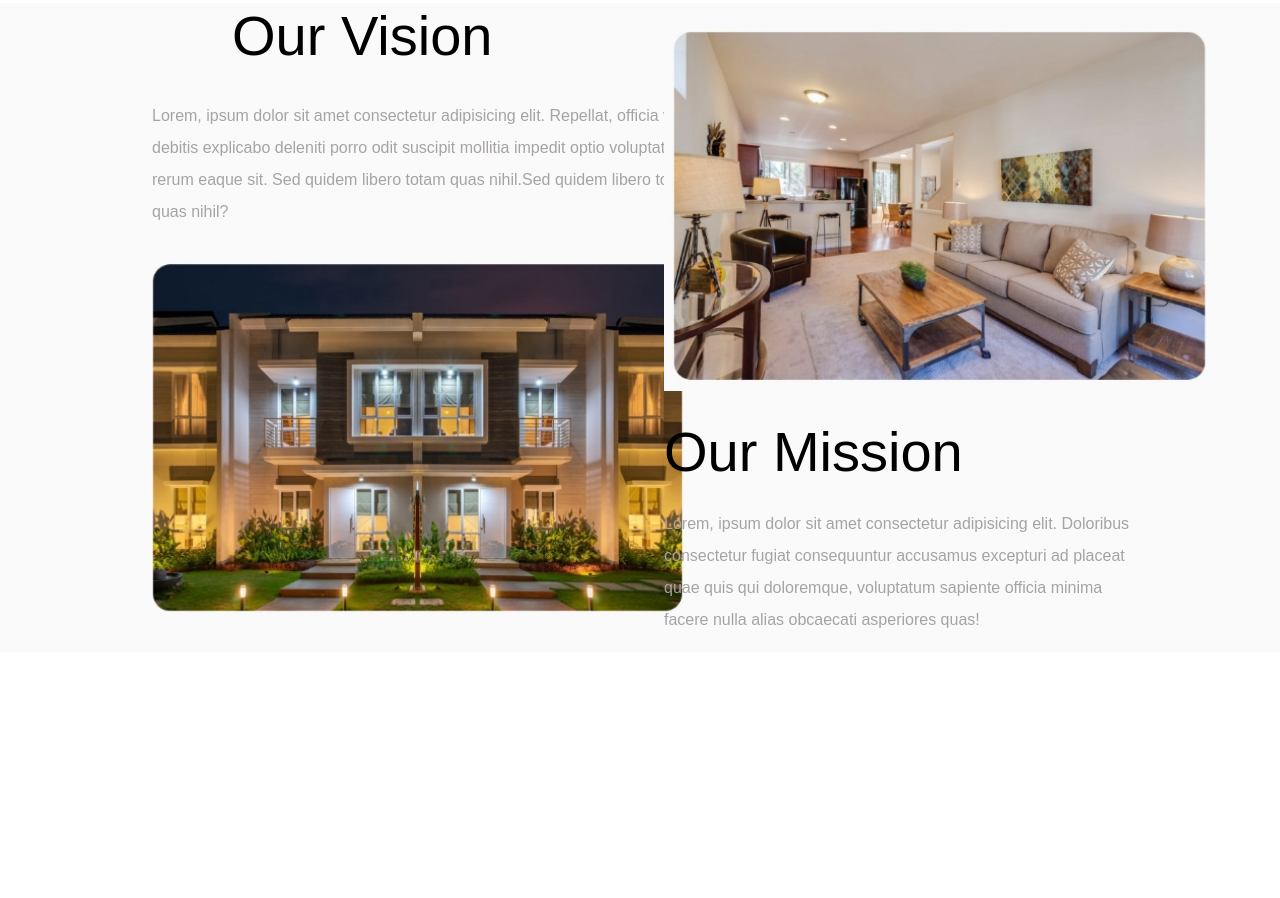
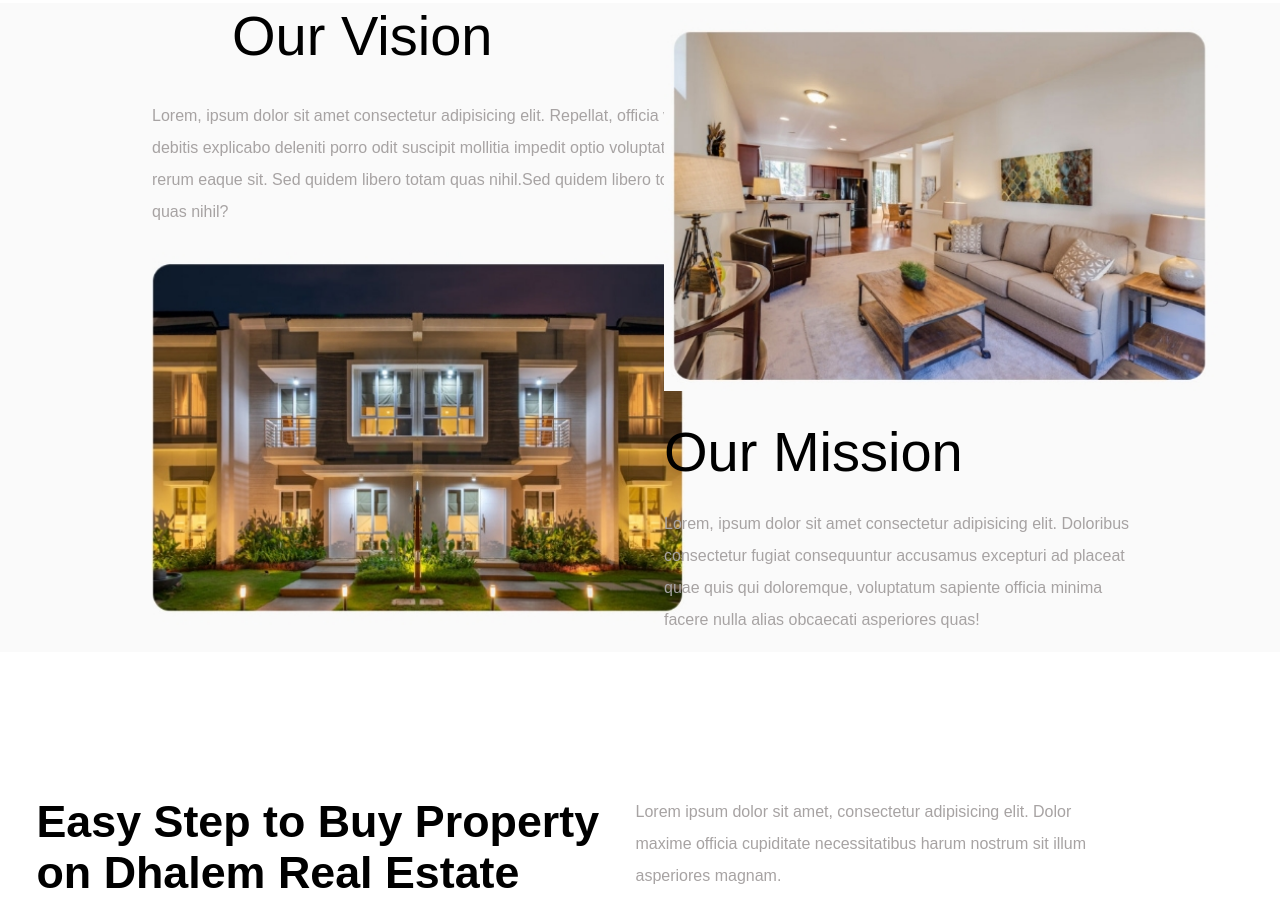
Before and after one commit to dalami/Trabajo-practico-3, a plain HTML site: page index.html in a window 1280 px wide. Shown: the part 2338-3236 px from the top of the page. Before the commit the page ends 2990 px from the top, so only its background shows below. Drawn offline with nearby package versions, Linux system fonts and the light colour scheme.

Commit message:
retoques y agregado del ultimo div

```diff
--- a/index.html
+++ b/index.html
@@ -112,14 +112,24 @@
         <div class="vision">
             <div class="vision2">
                 <h2 class="vision-tit">Our Vision</h2>
-                <p class="vision-p">Lorem, ipsum dolor sit amet consectetur adipisicing elit. Repellat, officia vitae debitis explicabo deleniti porro odit suscipit mollitia impedit optio voluptate rerum eaque sit. Sed quidem libero totam quas nihil.Sed quidem libero totam quas nihil?</p>
+                <p class="vision-p">Lorem, ipsum dolor sit amet consectetur adipisicing elit. Repellat, officia vitae
+                    debitis explicabo deleniti porro odit suscipit mollitia impedit optio voluptate rerum eaque sit. Sed
+                    quidem libero totam quas nihil.Sed quidem libero totam quas nihil?</p>
                 <img class="vision-img" src="img/vision.jpg" alt="Vision">
             </div>
             <div class="mision">
                 <img class="mision-img" src="img/mision.jpg" alt="">
                 <h2 class="mision-tit">Our Mission</h2>
-                <p class="mision-p">Lorem, ipsum dolor sit amet consectetur adipisicing elit. Doloribus consectetur fugiat consequuntur accusamus excepturi ad placeat quae quis qui doloremque, voluptatum sapiente officia minima facere nulla alias obcaecati asperiores quas!</p>
+                <p class="mision-p">Lorem, ipsum dolor sit amet consectetur adipisicing elit. Doloribus consectetur
+                    fugiat consequuntur accusamus excepturi ad placeat quae quis qui doloremque, voluptatum sapiente
+                    officia minima facere nulla alias obcaecati asperiores quas!</p>
             </div>
+        </div>
+        <!-- fin de mision y vision -->
+        <div class="step">
+            <h1 class="step-t">Easy Step to Buy Property <br> on Dhalem Real Estate</h1>
+            <p class="step-p">Lorem ipsum dolor sit amet, consectetur adipisicing elit. Dolor maxime officia cupiditate
+                necessitatibus harum nostrum sit illum asperiores magnam. </p>
         </div>
     </main>
 
--- a/real.css
+++ b/real.css
@@ -359,4 +359,21 @@ margin-top: 9rem;
   line-height: 2rem;
   color: #a7a3a3;
   margin-top: 1.5rem;
+
 }
+.step {
+  display: flex;
+  flex-wrap: wrap;
+  justify-content: space-evenly;
+  margin-top: 9rem;
+  margin-right:  1rem;
+}
+.step-t{
+  font-size: 2.8rem;
+}
+.step-p{
+  width: 30rem;
+  margin-right: 7rem;
+  line-height: 2rem;
+  color: #a7a3a3;
+}
```
